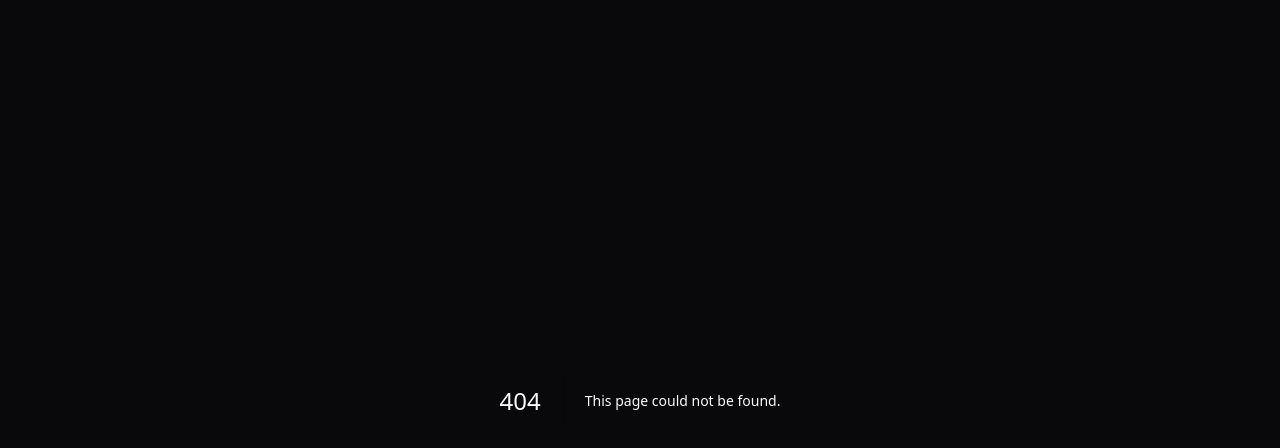
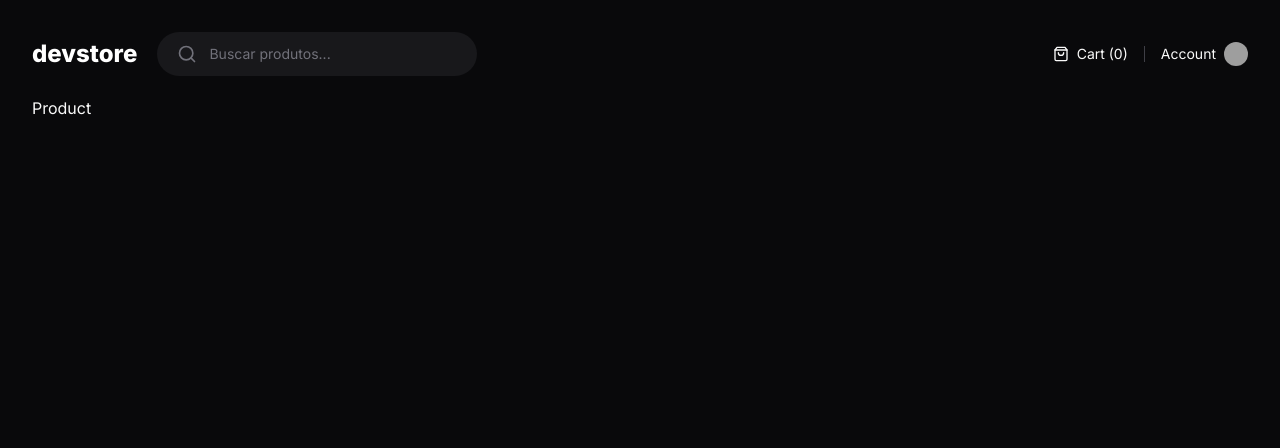
Before and after one commit to leticea/ignite-next.js, a Next.js app: page /product/1 in a window 1280 px wide. Before the commit this address had no page. Shown: the top 448 px of the page. Built offline with nearby package versions, Linux system fonts and the light colour scheme; grey boxes are pictures that could not be loaded.

Commit message:
feat(slug): creating product page

```diff
--- /dev/null
+++ b/src/app/(store)/product/[slug]/page.tsx
@@ -0,0 +1,3 @@
+export default function ProductPage() {
+  return <h1>Product</h1>;
+}
```
